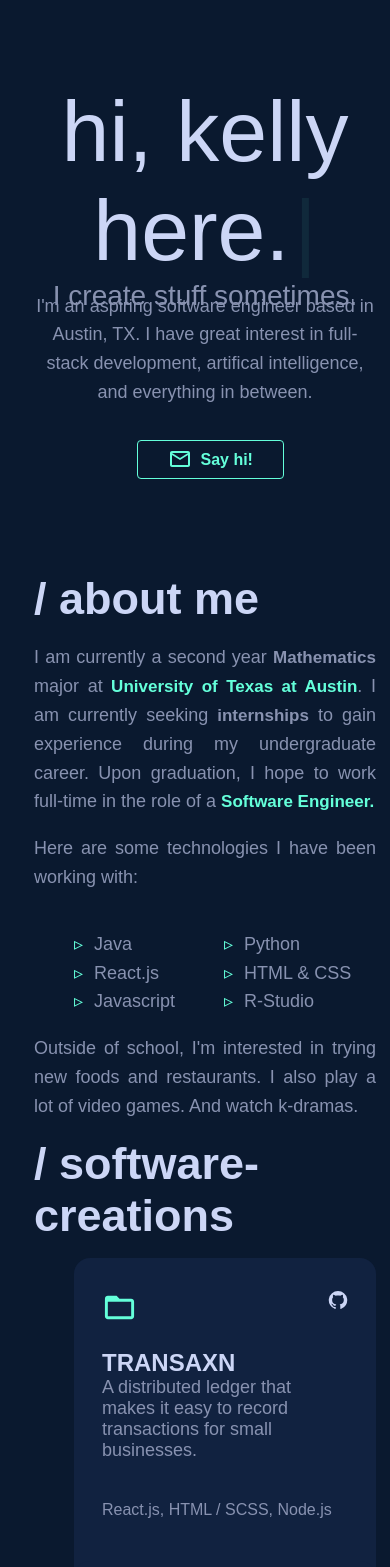
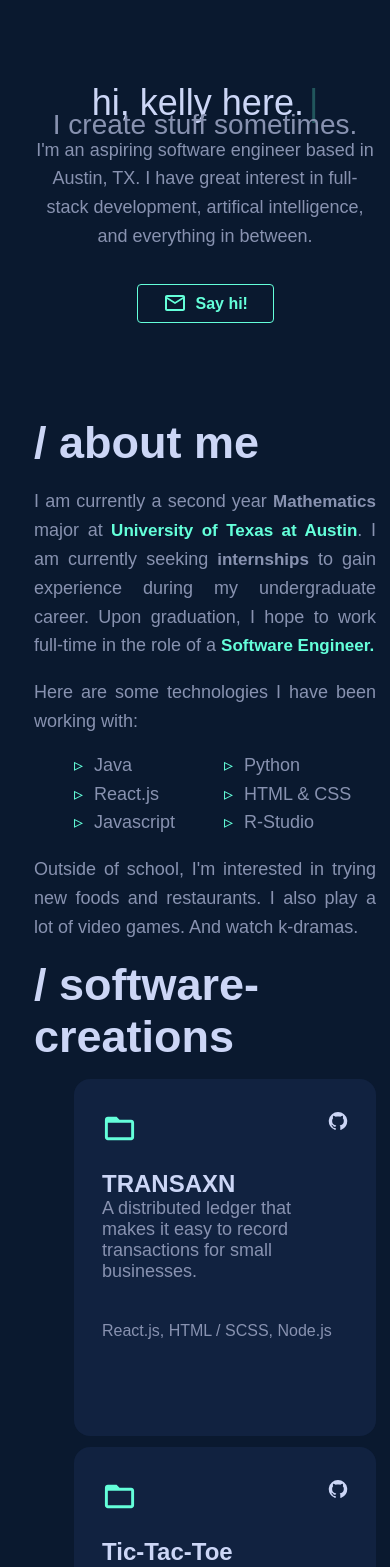
Before and after one commit to KellyyDuong/KellyyDuong.github.io, a React (Create React App) app: page / in a window 390 px wide. Shown: the top 1567 px of the page. Built offline with nearby package versions, Linux system fonts and the light colour scheme; a web font is replaced by a local one.

Commit message:
fixed mobile viewing

```diff
--- a/src/components/About.js
+++ b/src/components/About.js
@@ -1,6 +1,7 @@
 import React from 'react';
 import '../styles/About.css';
 import FadeInSection from './FadeInSection';
+import Me from './Images/me.jpg';
 
 
 class About extends React.Component {
@@ -61,7 +62,7 @@ class About extends React.Component {
               {[two]}
             </div>
             <div className="about-image">
-              <img src={"/assets/me.jpg"} alt="Kelly"/>
+              <img src={Me} alt="Kelly"/>
             </div>
           </div>
       </FadeInSection>
--- a/src/styles/About.css
+++ b/src/styles/About.css
@@ -19,6 +19,7 @@
 
 .about-description ul {
     padding-top: 20px;
+    margin-top: -8px;
     list-style-type: none;
     display: grid;
     grid-template-columns: repeat(2, minmax(150px, 10px));
@@ -95,6 +96,10 @@
       text-align: justify;
     }
 
+    .about-description ul {
+      margin-top: -5px;
+    }
+
     .about-description a,
     .about-description b {
       font-size: 17px;
--- a/src/styles/Intro.css
+++ b/src/styles/Intro.css
@@ -89,18 +89,19 @@ canvas {
     }
 
     .intro-title {
-      font-size: 46px;
+      font-size: 50px;
     }
     .intro-name {
       font-size: 46px;
     }
 
-    .Typist {
+    .Typewriter {
       font-size: 36px;
     }
 
     .intro-subtitle {
       margin: 0;
+      margin-top: -15px;
       font-size: 28px;
       text-align: center;
     }
@@ -110,11 +111,13 @@ canvas {
       text-align: center;
       max-width: unset;
       padding-bottom: 40px;
+      margin-top: -5px;
     }
 
     .intro-contact {
       font-size: 16px;
       align-self: center;
       margin-left: 30%;
+      padding: 10px 25px;
     }
   }
--- a/src/styles/Projects.css
+++ b/src/styles/Projects.css
@@ -9,6 +9,7 @@
     grid-template-columns: repeat(3, minmax(300px, 1fr));
     grid-gap: 10px;
   }
+
   @media (max-width: 1080px) {
     .projects-grid {
       grid-template-columns: repeat(auto-fill, minmax(250px, 1fr));
@@ -86,4 +87,7 @@
     .carousel {
       display: none;
     }
+    .projects-grid {
+      grid-gap: 75px;
+    }
   }
```
Also changed, not shown: src/components/Images/me.jpg (renamed from public/assets/me.jpg).
